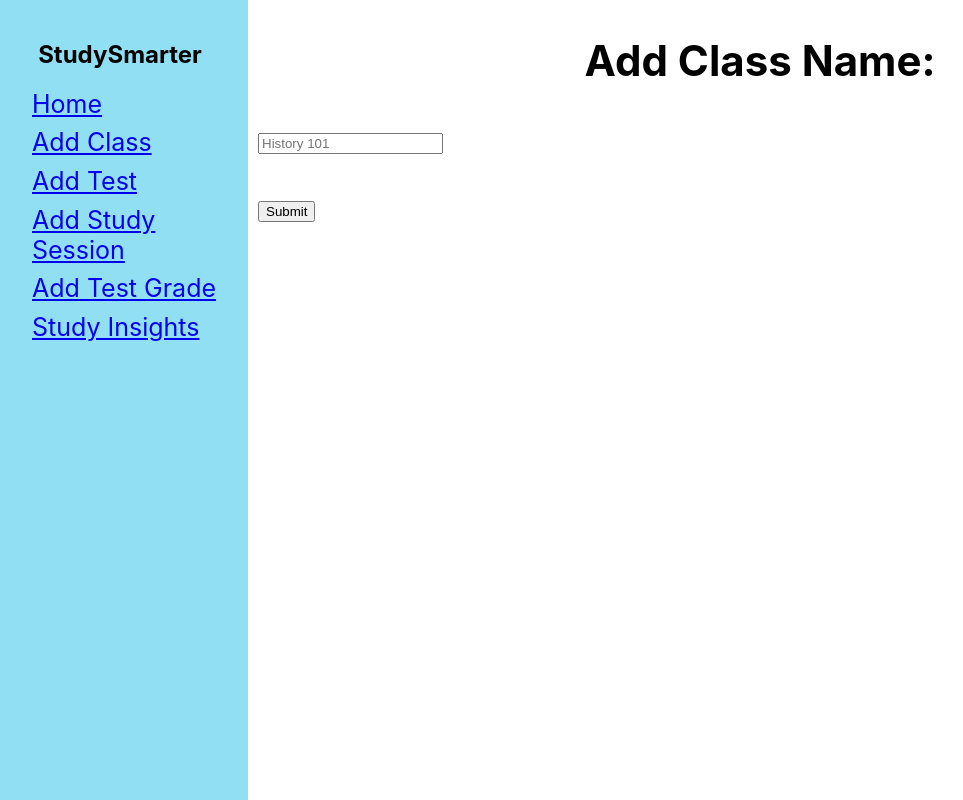
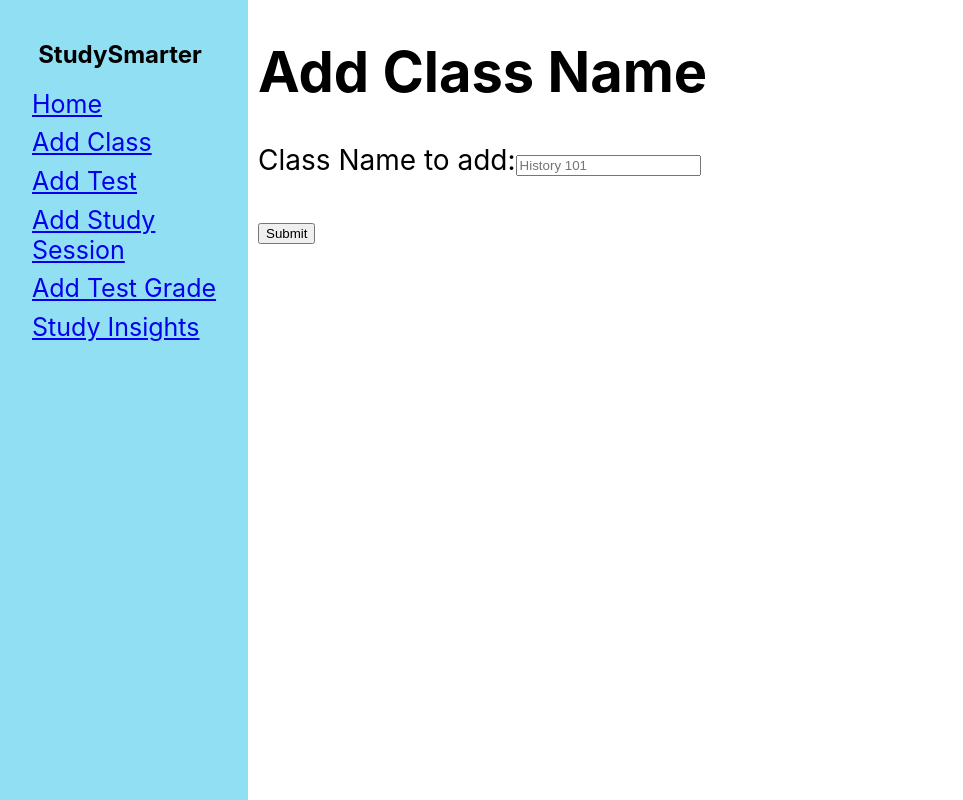
Before and after one commit to cparch/studySmarter, a React (Create React App) app: page /addclass in a window 1280 px wide. Shown: the whole page, without its empty margins (8-971 px from the left). Built offline with nearby package versions, Linux system fonts and the light colour scheme.

Commit message:
Add title to page and explaination of input

```diff
--- a/src/Components/AddClass.js
+++ b/src/Components/AddClass.js
@@ -3,9 +3,10 @@ import React from 'react';
 const AddClass = (props) => {
   return (
     <div>
+      <h1>Add Class Name</h1>
       <form onSubmit={props.AddClassSubitBtnHandler}>
         <label>
-          <h2>Add Class Name:</h2>
+          Class Name to add:
           <input
             value={props.classNameToAdd}
             onChange={props.FormHandler}
```
